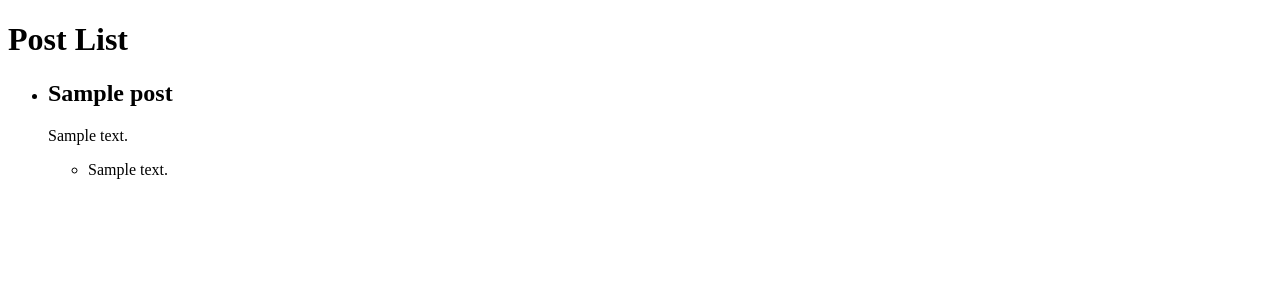
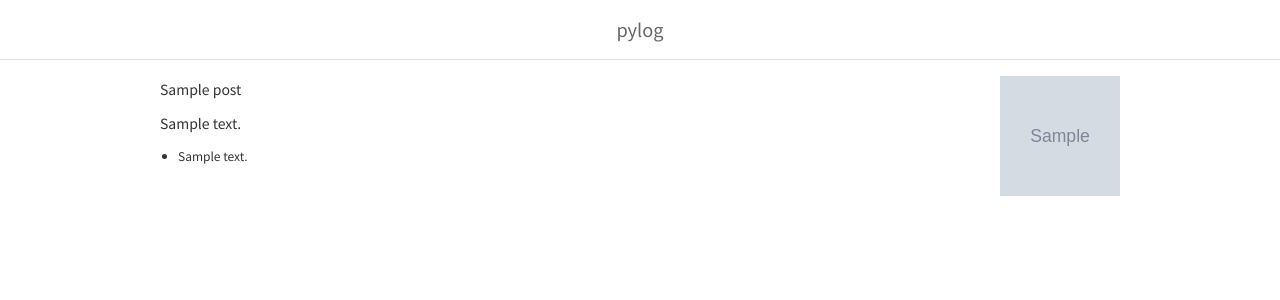
Before and after one commit to Jack-Snider/pylog, a Django app: page /posts/ in a window 1280 px wide. Shown: the top 300 px of the page. Run offline with Django 4.2, Linux system fonts and the light colour scheme; tables that the repository leaves empty hold one stand-in row (values such as "Sample post"); grey boxes marked "Sample" are stand-in pictures.

Commit message:
이미지 파일 업로드하기

```diff
--- a/blog/admin.py
+++ b/blog/admin.py
@@ -5,7 +5,7 @@ from blog.models import Post, Comment
 
 @admin.register( Post )
 class PostAdmin( admin.ModelAdmin ):
-    pass
+    list_display = [ "title", "thumbnail" ]
 
 @admin.register( Comment )
 class CommentAdmin( admin.ModelAdmin ):
--- a/blog/models.py
+++ b/blog/models.py
@@ -6,6 +6,8 @@ class Post( models.Model ):
 
     title = models.CharField( "포스트 제목", max_length = 100 )
     content = models.TextField( "포스트 내용" )
+    thumbnail = models.ImageField( "썸네일 이미지", upload_to = "post", blank = True )
+
 
     def __str__( self ):
         return self.title
--- a/config/settings.py
+++ b/config/settings.py
@@ -120,6 +120,8 @@ USE_TZ = True
 
 STATIC_URL = 'static/'
 
+STATICFILES_DIRS = [ BASE_DIR / "static" ]
+
 # Default primary key field type
 # https://docs.djangoproject.com/en/4.2/ref/settings/#default-auto-field
 
--- a/config/urls.py
+++ b/config/urls.py
@@ -18,9 +18,21 @@ from django.contrib import admin
 from django.urls import path
 from config.views import index # index import
 from blog.views import post_list
+from django.conf import settings
+from django.conf.urls.static import static
 
 urlpatterns = [
     path('admin/', admin.site.urls),
     path( "", index ), # 경로가 없을 때 index View 연결
     path( "posts/", post_list ),
 ]
+
+urlpatterns += static(
+
+    # URL의 접두어가 MEDIA_URL일 때는 정적파일을 돌려준다.
+    prefix = settings.MEDIA_URL,
+
+    # 돌려줄 디렉터리는 MEDIA_ROOT를 기준으로 한다.
+    document_root = settings.MEDIA_ROOT,
+
+)
--- /dev/null
+++ b/static/css/style.css
@@ -0,0 +1,240 @@
+@import url(//fonts.googleapis.com/earlyaccess/notosanskr.css);
+ul, ol {
+  list-style: none;
+  padding: 0;
+  margin: 0; }
+
+h1, h2, h3, h4, h5, h6 {
+  padding: 0;
+  margin: 0;
+  font-weight: 300; }
+
+h2 {
+  font-size: 1.42rem; }
+
+a {
+  text-decoration: none;
+  color: #333; }
+
+html {
+  margin: 0;
+  font-family: "Noto Sans KR", serif;
+  font-weight: 300;
+  font-size: 14px;
+  color: #333;
+  height: 100%; }
+
+body {
+  margin: 0;
+  height: 100%; }
+
+#index {
+  display: flex;
+  flex-direction: column;
+  flex-wrap: nowrap;
+  justify-content: center;
+  align-items: center;
+  height: 100%;
+  margin-top: -4vh; }
+  #index > h1 {
+    margin-bottom: 4px; }
+
+#navbar {
+  position: fixed;
+  top: 0;
+  width: 100%;
+  z-index: 999;
+  display: flex;
+  flex-direction: row;
+  flex-wrap: nowrap;
+  justify-content: center;
+  align-items: center;
+  background-color: rgba(255, 255, 255, 0.9);
+  color: #666;
+  font-size: 1.3rem;
+  height: 59px;
+  border-bottom: 1px solid #ddd; }
+  #navbar > span {
+    margin-top: -2px; }
+  #navbar img {
+    height: 29.5px;
+    border-radius: 3px;
+    margin-right: 10px; }
+  #navbar .btn {
+    position: absolute;
+    right: 20px; }
+
+.btn {
+  width: 66px;
+  height: 30px;
+  line-height: 25px;
+  background-color: #fff;
+  border-radius: 15px;
+  transition-duration: 0.3s;
+  transition-timing-function: ease;
+  font-size: 12px;
+  cursor: pointer;
+  text-align: center; }
+
+a.btn {
+  height: 28px; }
+
+.btn-primary {
+  border: 1px solid #00c3bd;
+  color: #00c3bd; }
+  .btn-primary:hover {
+    color: white;
+    background-color: #00c3bd; }
+
+.btn-secondary {
+  border: 1px solid #bbb;
+  color: #666; }
+  .btn-secondary:hover {
+    color: white;
+    background-color: #bbb; }
+
+ul.comments {
+  font-size: 12px; }
+  ul.comments > div {
+    border-top: 1px solid #eee;
+    margin-top: 30px;
+    padding-top: 10px;
+    font-weight: 500; }
+  ul.comments > li.comment {
+    list-style: disc;
+    margin-left: 1.5em; }
+  ul.comments > li.comment-empty {
+    font-style: italic; }
+
+@media only screen and (hover: none) and (pointer: coarse) {
+  html {
+    font-size: 4vw; }
+
+  #post-list {
+    padding: 14vw 0; }
+
+  #navbar {
+    height: 14vw; }
+
+  ul.posts {
+    margin: 0 5vw;
+    padding: 0; }
+    ul.posts > li.post {
+      padding: 5vw 0 5vw 0; }
+      ul.posts > li.post h2 {
+        font-size: 1.3rem; }
+      ul.posts > li.post p {
+        font-size: .9rem;
+        padding-right: 22vw; }
+      ul.posts > li.post img {
+        width: 20vw;
+        height: 20vw;
+        top: 16vw;
+        right: 0; }
+
+  ul.comments {
+    font-size: .8rem; } }
+#post-list {
+  padding: 59px 0; }
+
+ul.posts {
+  display: flex;
+  flex-direction: column;
+  margin: 0 auto;
+  max-width: 960px;
+  padding: 0 20px; }
+  ul.posts > li.post {
+    display: flex;
+    flex-direction: column;
+    position: relative;
+    padding: 20px 130px 20px 0; }
+    ul.posts > li.post:not(:last-child) {
+      border-bottom: 1px solid #eee; }
+    ul.posts > li.post h2 {
+      white-space: nowrap;
+      overflow: hidden;
+      text-overflow: ellipsis; }
+    ul.posts > li.post p {
+      display: -webkit-box;
+      -webkit-line-clamp: 2;
+      -webkit-box-orient: vertical;
+      overflow: hidden; }
+    ul.posts > li.post img {
+      position: absolute;
+      top: 17px;
+      right: 0;
+      width: 120px;
+      height: 120px;
+      object-fit: cover; }
+    ul.posts > li.post img[alt]:after {
+      display: block;
+      position: absolute;
+      top: 0;
+      left: 0;
+      width: 100%;
+      height: 100%;
+      background-color: #fff;
+      box-sizing: border-box;
+      border: 1px solid #ddd;
+      font-weight: 300;
+      line-height: 2;
+      text-align: center;
+      content: attr(alt); }
+
+#post-detail {
+  padding: 59px 10px; }
+  #post-detail ul.post-detail-comments li.post-detail-comment {
+    list-style: disc;
+    margin-left: 1.5em; }
+  #post-detail ul.post-detail-comments li.post-detail-comment-empty {
+    font-style: italic; }
+  #post-detail > form {
+    width: 100%;
+    margin-top: 10px;
+    display: flex; }
+    #post-detail > form > textarea {
+      border: 1px solid #eee;
+      padding: 10px;
+      box-sizing: border-box;
+      resize: none;
+      border-radius: 2px;
+      flex-grow: 1;
+      margin-right: 6px; }
+      #post-detail > form > textarea:focus {
+        outline: none; }
+    #post-detail > form > button {
+      height: 57px;
+      line-height: 50px;
+      border-radius: 2px; }
+
+#post-add {
+  padding: 59px 0; }
+  #post-add input, #post-add textarea {
+    border: none;
+    padding: 10px; }
+    #post-add input:focus, #post-add textarea:focus {
+      outline: none; }
+  #post-add textarea {
+    width: 100%;
+    min-height: 100px;
+    box-sizing: border-box;
+    resize: none; }
+  #post-add > form {
+    width: 100%; }
+    #post-add > form > div {
+      padding: 10px; }
+      #post-add > form > div > label {
+        vertical-align: top;
+        font-size: 16px;
+        line-height: 40px; }
+    #post-add > form > div:nth-of-type(1) {
+      border-bottom: 1px solid #ddd; }
+      #post-add > form > div:nth-of-type(1) > input {
+        font-size: 18px; }
+  #post-add > form > button {
+    position: fixed;
+    top: 14px;
+    right: 20px;
+    z-index: 100000; }
+
+/*# sourceMappingURL=style.css.map */
--- a/templates/post_list.html
+++ b/templates/post_list.html
@@ -1,25 +1,58 @@
+{% load static %}
 <!doctype html>
 <html lang="en">
+    <head>
+        <link rel = "stylesheet" href = "{% static 'css/style.css' %}">
+    </head>
     <body>
-        <h1>Post List</h1>
-        <!-- 글 목록을 ul( Unordered List )요소 내에 표시  -->
+        <div id = "navbar">
+            <span>pylog</span>
+        </div>
+        <div id = "post-list">
+            <ul class = "posts">
+                {% for post in posts %}
+                    <li class = "post">
+                        <div>{{ post.title }}</div>
+                        <p>{{ post.content }}</p>
+                        <ul class = "comments">
+                            {% for comment in post.comment_set.all %}
+                                <li class = "comment">{{ comment.content }}</li>
+                            {% empty %}
+                                <li class = "comment-empty">NO COMMENT</li>
+                            {% endfor %}
+                        </ul>
+                        <img src = "{{ post.thumbnail.url }}" alt = "" >
+                    </li>
+                {% endfor %}
+            </ul>
+        </div>
+    </body>
+</html>
+
+
+
+
+<!--
+version 1.0
+<h1>Post List</h1>
+        글 목록을 ul( Unordered List )요소 내에 표시
         <ul>
-            <!-- for-in 태그로 순회하며 각각의 글은 li( List Item ) 요소로 표시 -->
+            for-in 태그로 순회하며 각각의 글은 li( List Item ) 요소로 표시
             {% for post in posts %}
             <li>
-                <!-- 각각의 글의 제목과 내용을 나누어 표시 -->
+                각각의 글의 제목과 내용을 나누어 표시
                 <h2>{{ post.title }}</h2>
                 <p>{{ post.content }}</p>
-                <!-- 순회 중인 post와 연결된 모든 comment QuerySet -->
+                순회 중인 post와 연결된 모든 comment QuerySet
                 <ul>
-                    {% for comment in post.comment_set.all %} <!-- 1:N관계에서  N → 1로 가는게 정방향, 1 → N으로 가는게 역방향, 역방향은  N방향 모델명의 소문자화_set으로 갈수있음 -->
+                    {% for comment in post.comment_set.all %} 1:N관계에서  N → 1로 가는게 정방향, 1 → N으로 가는게 역방향, 역방향은  N방향 모델명의 소문자화_set으로 갈수있음
                         <li>{{ comment.content }}</li>
-                    {% empty %} <!-- # post.comment.set.all에 순회할 항목이 없는 경우 -->
+                    {% empty %}  # post.comment.set.all에 순회할 항목이 없는 경우
                         <li>No comment yet</li>
                     {% endfor %}
                 </ul>
             </li>
             {% endfor %}
         </ul>
-    </body>
-</html>
+
+-->
```
Also changed, not shown: templates/index.html (+6 -2 lines), blog/migrations/0002_post_thumbnail.py (added), post/apple.png (added), post/django.jpg (added), post/django_02.jpg (added).
